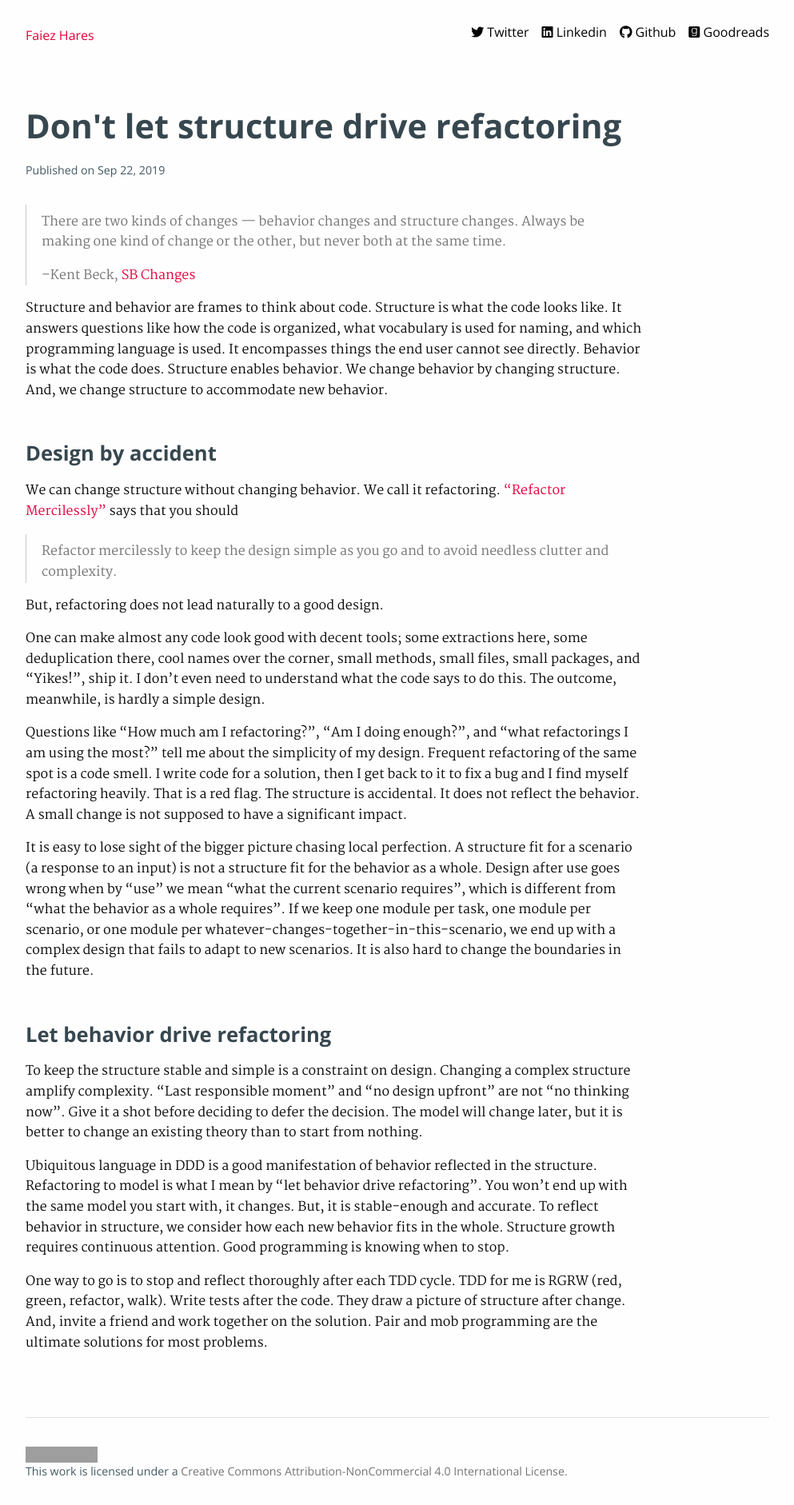
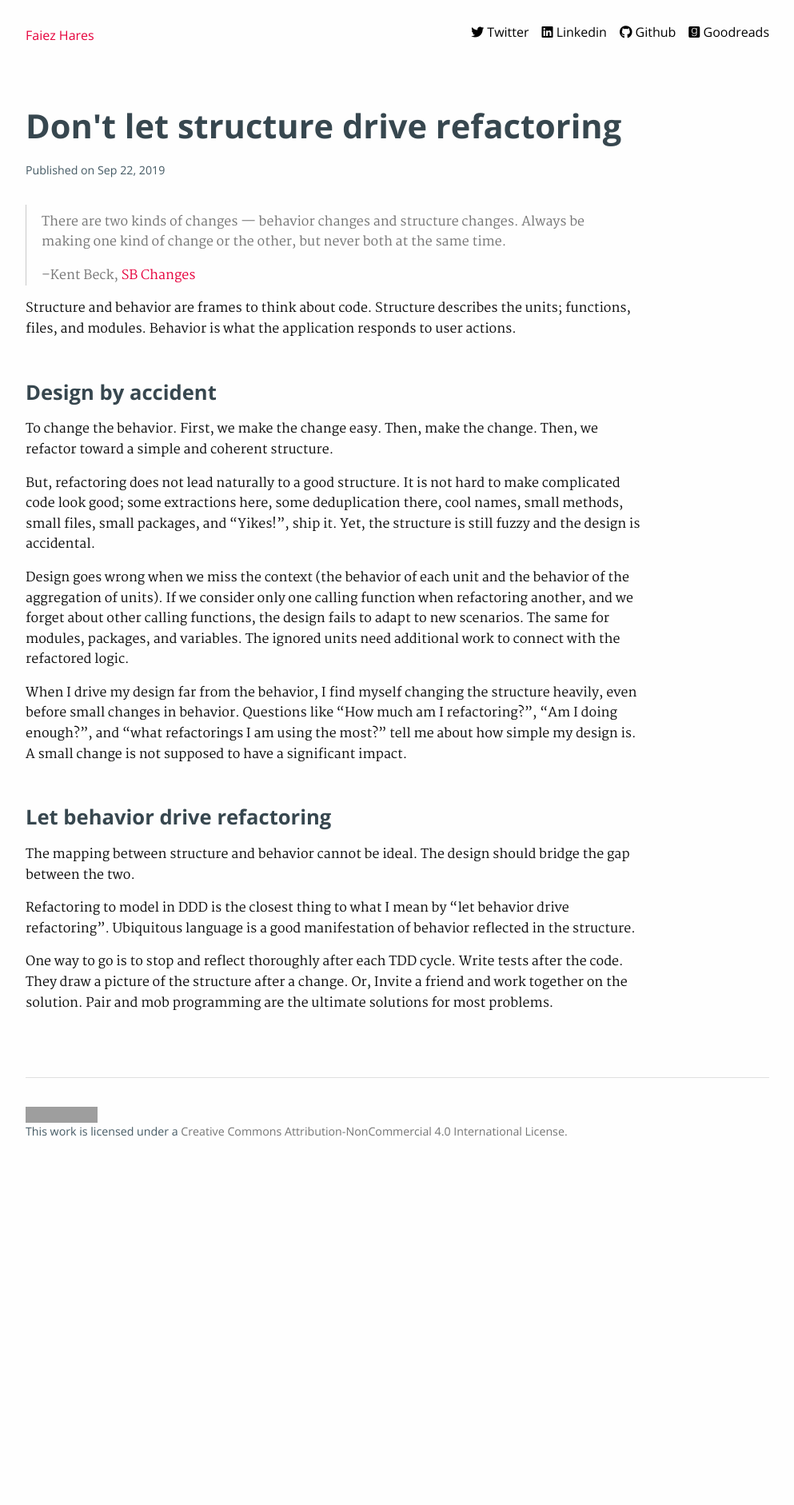
Before and after one commit to haresfaiez/haresfaiez.github.io, a Jekyll site: the page built from _posts/2019-09-22-dont-let-structure-drive-refactoring.md, in a window 1280 px wide. Shown: the whole page at 80% size, without its empty margins (143-1136 px from the left). Built offline with Jekyll 4.4.1, drawn with Linux system fonts in a browser that asks for light colours; after the commit the page ends 1458 px from its top, so only the background shows below that; grey boxes are pictures that could not be loaded.

Commit message:
Improve post dont-let-structure-drive-refactoring

```diff
--- a/_posts/2019-09-22-dont-let-structure-drive-refactoring.md
+++ b/_posts/2019-09-22-dont-let-structure-drive-refactoring.md
@@ -11,60 +11,41 @@ tags: featured
 >
 > --Kent Beck, [SB Changes](https://medium.com/@kentbeck_7670/bs-changes-e574bc396aaa)
 
-Structure and behavior are frames to think about code. Structure is what the code looks like. It answers
-questions like how the code is organized, what vocabulary is used for naming, and which programming language
-is used. It encompasses things the end user cannot see directly. Behavior is what the code does.
-Structure enables behavior.
-We change behavior by changing structure. And, we change structure to accommodate new behavior.
-
+Structure and behavior are frames to think about code. Structure describes the units;
+functions, files, and modules. Behavior is what the application responds
+to user actions.
 
 ## Design by accident
-We can change structure without changing behavior. We call it refactoring.
-["Refactor Mercilessly"](http://www.extremeprogramming.org/rules/refactor.html) says that you should
->  Refactor mercilessly to keep the design simple as you go and to avoid needless clutter and complexity.
+To change the behavior. First, we make the change easy. Then,  make the change.
+Then, we refactor toward a simple and coherent structure.
 
-But, refactoring does not lead naturally to a good design.
+But, refactoring does not lead naturally to a good structure.
+It is not hard to make complicated code look good;
+some extractions here, some deduplication there, cool names, small methods, small files,
+small packages, and "Yikes!", ship it. Yet, the structure is still fuzzy and the design is accidental.
 
-One can make almost any code look good with decent tools;
-some extractions here, some deduplication there, cool names over the corner, small methods, small files,
-small packages, and "Yikes!", ship it.
-I don't even need to understand what the code says to do this.
-The outcome, meanwhile, is hardly a simple design.
+Design goes wrong when we miss the context (the behavior of each unit
+and the behavior of the aggregation of units).
+If we consider only one calling function when refactoring another,
+and we forget about other calling functions, the design fails to adapt to new scenarios.
+The same for modules, packages, and variables.
+The ignored units need additional work to connect with the refactored logic.
 
+When I drive my design far from the behavior, I find myself changing the structure heavily,
+even before small changes in behavior.
 Questions like "How much am I refactoring?", "Am I doing enough?", and "what refactorings I am using the most?"
-tell me about the simplicity of my design.
-Frequent refactoring of the same spot is a code smell.
-I write code for a solution, then I get back to it to fix a bug and I find myself refactoring heavily.
-That is a red flag.
-The structure is accidental. It does not reflect the behavior.
-A small change is not supposed to have a significant impact.
-
-It is easy to lose sight of the bigger picture chasing local perfection.
-A structure fit for a scenario (a response to an input) is not a structure fit for the behavior as a whole.
-Design after use goes wrong when by "use" we mean "what the current scenario requires",
-which is different from "what the behavior as a whole requires".
-If we keep one module per task, one module per scenario, or one module per
-whatever-changes-together-in-this-scenario, we end up with a complex design that fails to adapt to
-new scenarios. It is also hard to change the boundaries in the future.
+tell me about how simple my design is. A small change is not supposed to have a significant impact.
 
 
 ## Let behavior drive refactoring
-To keep the structure stable and simple is a constraint on design.
-Changing a complex structure amplify complexity.
-"Last responsible moment" and "no design upfront" are not "no thinking now".
-Give it a shot before deciding to defer the decision.
-The model will change later, but it is better to change an existing theory than to start from nothing.
+The mapping between structure and behavior cannot be ideal.
+The design should bridge the gap between the two.
 
-Ubiquitous language in DDD is a good manifestation of behavior reflected in the structure.
-Refactoring to model is what I mean by "let behavior drive refactoring".
-You won't end up with the same model you start with, it changes. But, it is stable-enough and accurate.
-To reflect behavior in structure, we consider how each new behavior fits in the whole.
-Structure growth requires continuous attention.
-Good programming is knowing when to stop.
+Refactoring to model in DDD is the closest thing to what I mean by "let behavior drive refactoring".
+Ubiquitous language is a good manifestation of behavior reflected in the structure.
 
 One way to go is to stop and reflect thoroughly after each TDD cycle.
-TDD for me is RGRW (red, green, refactor, walk).
 Write tests after the code.
-They draw a picture of structure after change.
-And, invite a friend and work together on the solution.
+They draw a picture of the structure after a change.
+Or, Invite a friend and work together on the solution.
 Pair and mob programming are the ultimate solutions for most problems.
```
